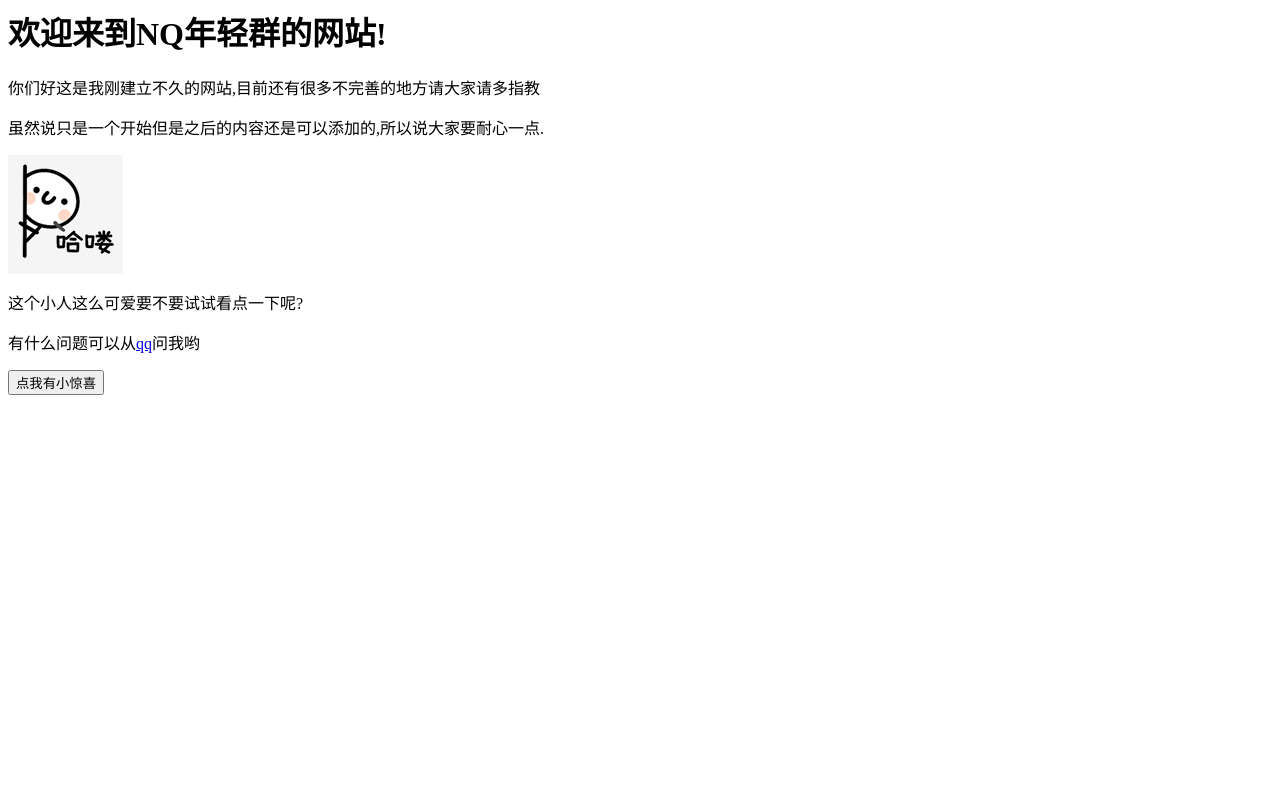
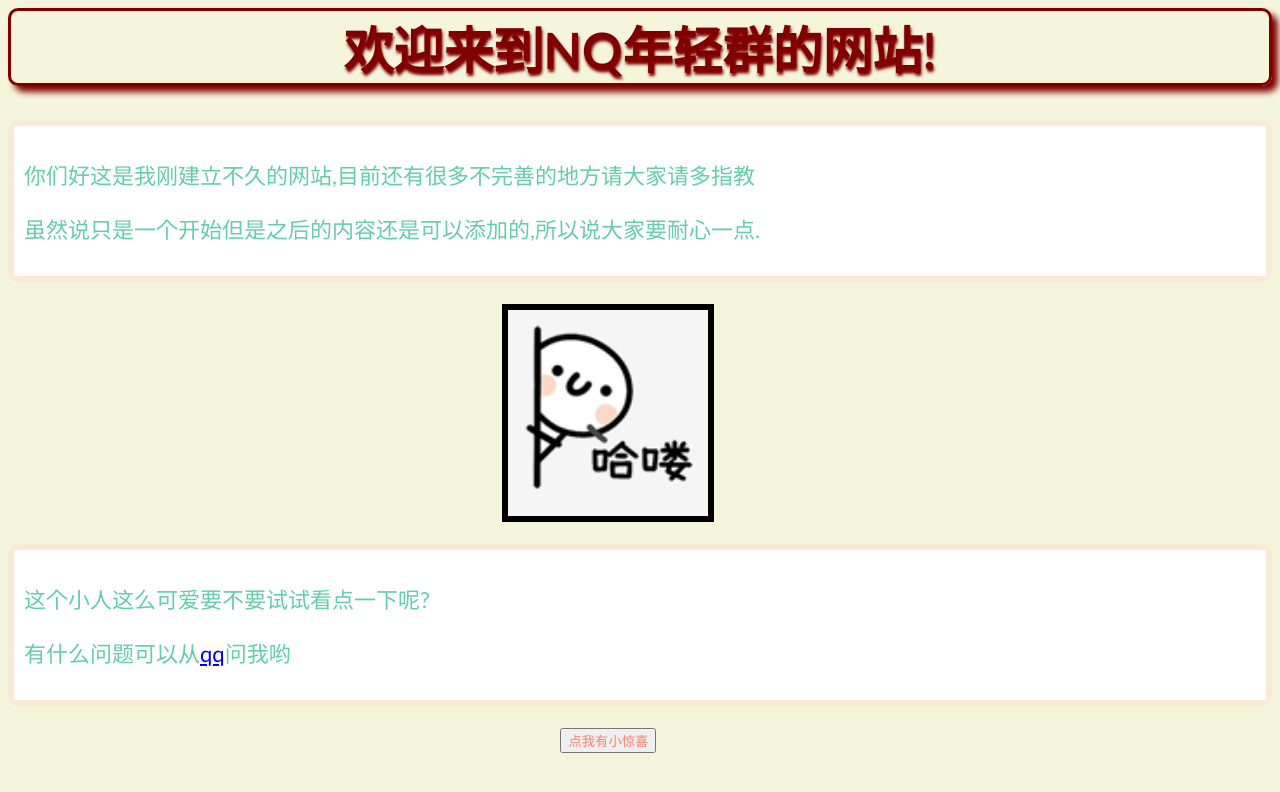
Before and after one commit to theodenis1010/nqchina.github.io, a plain HTML site: page index.html in a window 1280 px wide. Drawn offline with Linux system fonts and the light colour scheme.

Commit message:
Update index.html

```diff
--- a/index.html
+++ b/index.html
@@ -4,21 +4,53 @@
 <meta charset="utf-8">
 <title>NQ年轻群</title>
 <link rel="stylesheet" href="css.css">
+<style>
+    h1{
+    color:maroon;text-align:center;font-size: 50;
+    font-family:'Trebuchet MS', 'Lucida Sans Unicode', 'Lucida Grande', 'Lucida Sans', Arial, sans-serif;
+    box-shadow: 6px 6px 6px maroon;
+    border: 3px maroon solid;
+    text-shadow: 1px 3px 3px maroon;
+    border-radius:10px ;
+    }
+    body{
+        background-color:beige;
+        color: mediumaquamarine;
+    }
+    .img{
+        margin: auto;
+        display:block;
+        width: 200px;
 
-<script>
-    function changeImage()
+    }
+    p
     {
-        image=document.getElementById('myimage')
-        if (image.src.match(""))
-        {
-            image.src="";
-        }
-        else
-        {
-            image.src="";
-        }
+        font-size: 22;font-family:'Trebuchet MS', 'Lucida Sans Unicode', 'Lucida Grande', 'Lucida Sans', Arial, sans-serif;
+        width: 95%;
     }
-</script>
+
+    .intro
+    {
+        background-color: white;
+        border: 6px  antiquewhite solid;
+        border-radius:10px ;
+        padding: 10px;
+    }
+    #bordure
+    {
+        border: 6px black solid;
+    }
+    input:focus
+    {
+            background-color: #77FF88;
+    }
+    button
+    {
+        color: salmon;
+        margin:auto;
+        display:flex;
+    }
+</style>
 </head>
 <body>
     <!--le corp de la page-->
```
